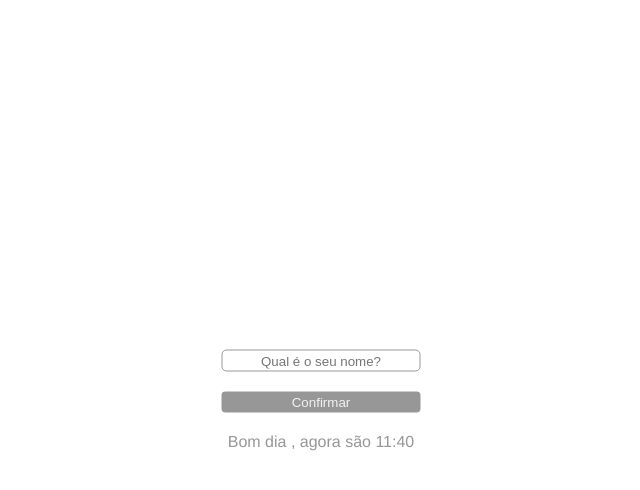
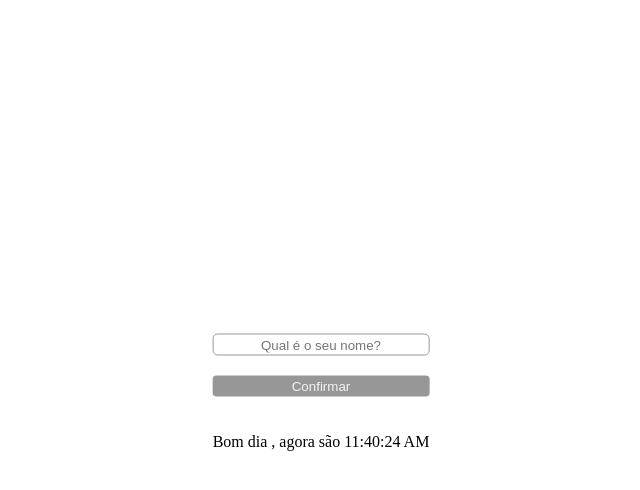
Before and after one commit to AlexandraNakamura/DesafiosJS, a plain HTML site: page Desafio 01/index.html in a window 1280 px wide. Both pictures are taken after a click on the button "Confirmar". Shown: the whole page, without its empty margins (319-959 px from the left). Drawn offline with nearby package versions, Linux system fonts and the light colour scheme.

Commit message:
melhoria no código e o tempo atual

```diff
--- a/Desafio 01/data.js
+++ b/Desafio 01/data.js
@@ -1,19 +1,44 @@
 
-        let data = new Date();
-        // // let nome = document.querySelector("#nome");
-        let nome = document.getElementById("nome");
+        // let data = new Date();
+        // // // let nome = document.querySelector("#nome");
+        // let nome = document.getElementById("nome");
 
-        $("#confirmar").click(function(){
-            nome = $("#nome").val();
+        // $("#confirmar").click(function(){
+        //     nome = $("#nome").val();
 
 
-            if(data.getHours()> 06 && data.getHours()<= 12){
-                $("#situacao").html('Bom dia ' + nome + ', agora são ' + data.getHours() + ':' + data.getMinutes());
+        //     if(data.getHours()> 06 && data.getHours()<= 12){
+        //         $("#situacao").html('Bom dia ' + nome + ', agora são ' + data.getHours() + ':' + data.getMinutes());
+        //     } else {
+        //         if(data.getHours()> 12 && data.getHours()<= 18) {
+        //             $("#situacao").html('Boa tarde ' + nome + ', agora são ' + data.getHours() + ':' + data.getMinutes());
+        //         } else {
+        //             $("#situacao").html('Boa noite ' + nome + ', agora são ' + data.getHours() + ':' + data.getMinutes());
+        //         }
+        //     }
+        // });
+
+
+
+        function confirmar() {
+            const data = new Date();
+            const tempoAtual = data.toLocaleTimeString();
+            const nomeUsuario = document.getElementById("nome").value;
+            let periodo = ''
+
+
+            if(tempoAtual >= "06" && tempoAtual <= "12"){
+            periodo = 'Bom dia'
             } else {
-                if(data.getHours()> 12 && data.getHours()<= 18) {
-                    $("#situacao").html('Boa tarde ' + nome + ', agora são ' + data.getHours() + ':' + data.getMinutes());
+                if(tempoAtual >= "18") {
+                    periodo = 'Boa tarde'
                 } else {
-                    $("#situacao").html('Boa noite ' + nome + ', agora são ' + data.getHours() + ':' + data.getMinutes());
+                    periodo = 'Boa noite'
                 }
             }
-        });
+
+            // var texto = periodo + ' ' + nomeUsuario + ', agora são ' + tempoAtual;
+            const texto = `${periodo} ${nomeUsuario}, agora são ${tempoAtual}`;
+
+            document.getElementById("cumprimento").innerHTML = texto;
+        }
--- a/Desafio 01/index.html
+++ b/Desafio 01/index.html
@@ -12,9 +12,9 @@
     <div class="container">
         <div class="inputContainer">
             <input type="text" name="nome" id="nome" placeholder="Qual é o seu nome?">
-            <button type="submit" name="confirmar" id="confirmar" value="Confirmar">Confirmar</button>
-            <div id="situacao"></div>
+            <button onclick="confirmar()" type="submit" name="confirmar" id="confirmar" value="Confirmar">Confirmar</button>
         </div>
+        <p id="cumprimento"></p>
     </div>
 
 
```
